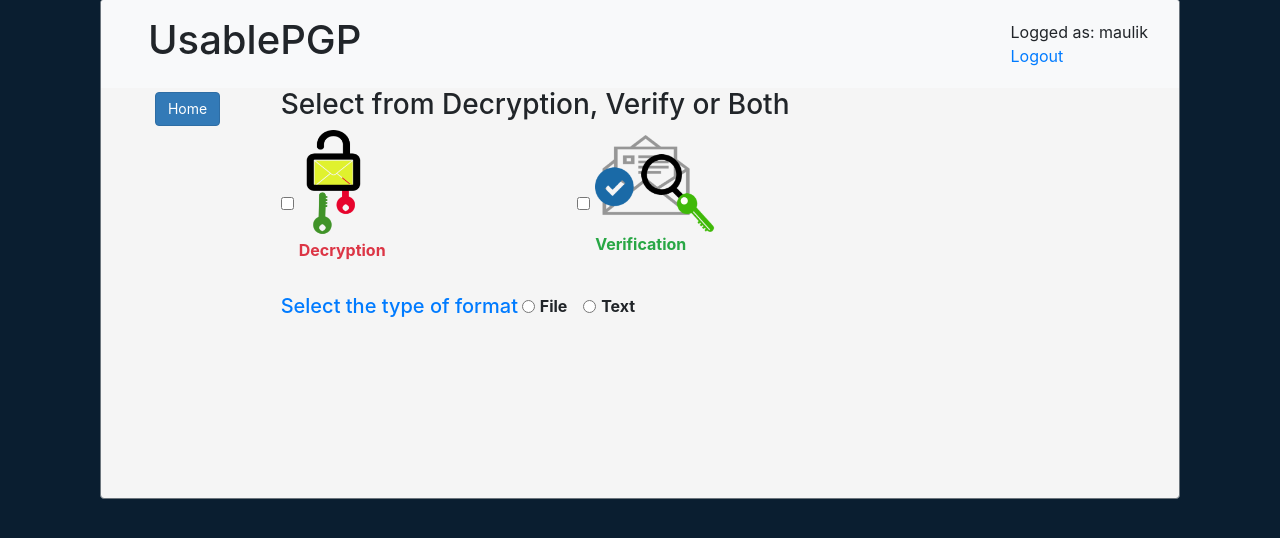
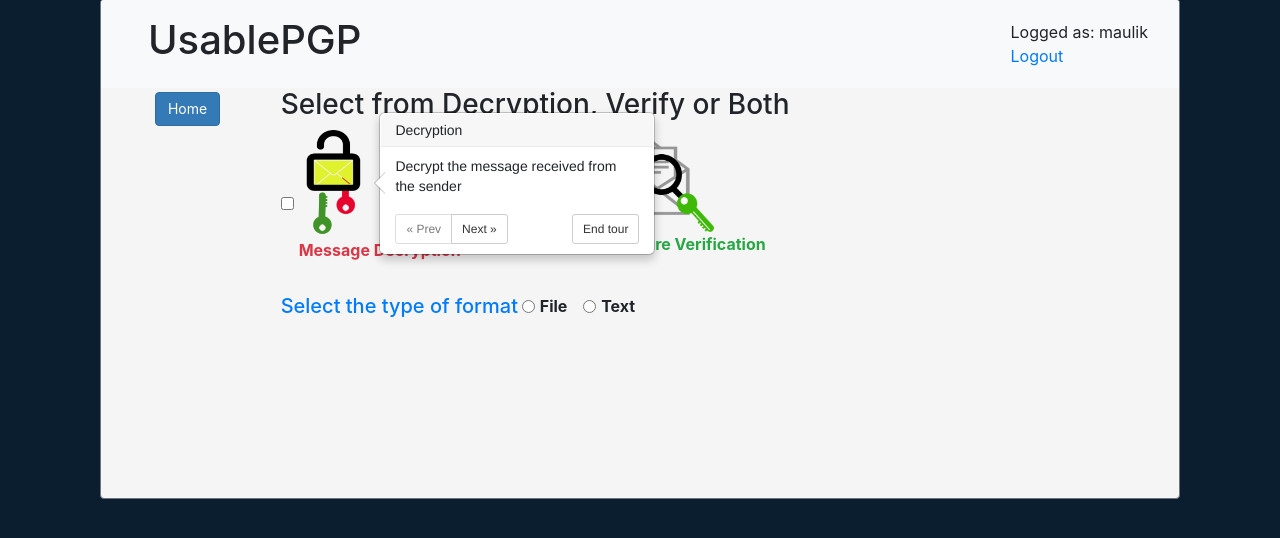
Before and after one commit to maulikchevli/UsablePGP, a Flask app: page /dec_veri in a window 1280 px wide. Shown: the part 51-589 px from the top of the page. Run offline with Flask 2, Linux system fonts and the light colour scheme; a user stored in the database is signed in; some libraries are stand-ins or nearby versions.

Commit message:
Preview Tour for each page separate complete

```diff
--- a/app/templates/dec_ver.html
+++ b/app/templates/dec_ver.html
@@ -25,25 +25,50 @@
 		      }
 		  });
 		})
-
 </script>
+<script type="text/javascript">
+            var tour3 = new Tour({
+              steps: [
+              {
+                element: "#dec",
+                title: "Decryption",
+                content: "Decrypt the message received from the sender"
+              },
+              {
+                element: "#veri",
+                title: "Signature Verification",
+                content: "Select this to prove message's Authenticity"
+              },
+              {
+                element: "#dec_input",
+                title: "Details and submit",
+                content: "Give received message via a text file or by writing message in the textbox. Provide necessary details and click submit to get actions done"
+              }
+            ]});
+            tour3.init();
+        </script>
+        <script type="text/javascript">
+            $(document).ready(function(){
+                tour3.restart();
+            })
+        </script>
 {% endblock %}
 {% block body %}
 	<form action="{{ url_for('dec_veri') }}" method="post" id="form" enctype="multipart/form-data">
 		  <div class="form-group offset-2">
 			<h3>Select from Decryption, Verify or Both</h3>
-			<div class="form-check form-check-inline" id="dec" title="Decrypt the message received from the sender">
+			<div class="form-check form-check-inline" title="Decrypt the message received from the sender">
 			  <input class="form-check-input" type="checkbox" id="decrypt" value="Decrypt" name="decrypt">
-			  <label class="form-check-label" for="decrypt"><img src="{{ url_for('static', filename='Icons/Decryption.png') }}" alt="Decryption" width="27%"><p class="text-danger"><strong>Decryption</strong></p></label>
+			  <label class="form-check-label" for="decrypt"><img id="dec" src="{{ url_for('static', filename='Icons/Decryption.png') }}" alt="Decryption" width="27%"><p class="text-danger"><strong>Message Decryption</strong></p></label>
 			</div>
-			<div class="form-check form-check-inline" id="veri" title="Select this to prove message's Authenticity">
+			<div class="form-check form-check-inline" title="Select this to prove message's Authenticity">
 			  <input class="form-check-input" type="checkbox" id="verify" value="verify" name="verify">
-			  <label class="form-check-label" for="verify"><img src="{{ url_for('static', filename='Icons/Verification.png') }}" alt="Verification" width="30%"><p class="text-success"><strong>Verification</p></label></label>
+			  <label class="form-check-label" for="verify"><img id="veri" src="{{ url_for('static', filename='Icons/Verification.png') }}" alt="Verification" width="30%"><p class="text-success"><strong>Signature Verification</p></label></label>
 			</div>
 		</div>
 
-		<div class="form-group offset-2" id="dec_input" title="Give received message via a text file or by writing message in the textbox">
-			<label class="form-group text-primary"><h5>Select the type of format</h5></label>
+		<div class="form-group offset-2" title="Give received message via a text file or by writing message in the textbox">
+			<label class="form-group text-primary" id="dec_input" ><h5>Select the type of format</h5></label>
 			<div class="form-check form-check-inline">
 	  			<input class="form-check-input" type="radio" name="messageformat" id="messageformatfile" value="file">
 	  			<label class="form-check-label" for="messageformatfile">File</label>
--- a/app/templates/enc_sign.html
+++ b/app/templates/enc_sign.html
@@ -43,7 +43,7 @@
               {
                 element: "#enc_input",
                 title: "Details and submit",
-                content: "Give message via a text file or by writing message in the textbox.Provide necessary details and click submit to get actions done"
+                content: "Give message via a text file or by writing message in the textbox. Provide necessary details and click submit to get actions done"
               }
             ]});
             tour2.init();
```
Also changed, not shown: app/templates/Properties.html (+19 -11 lines), app/templates/revoke_regen.html (+36 -5 lines).
